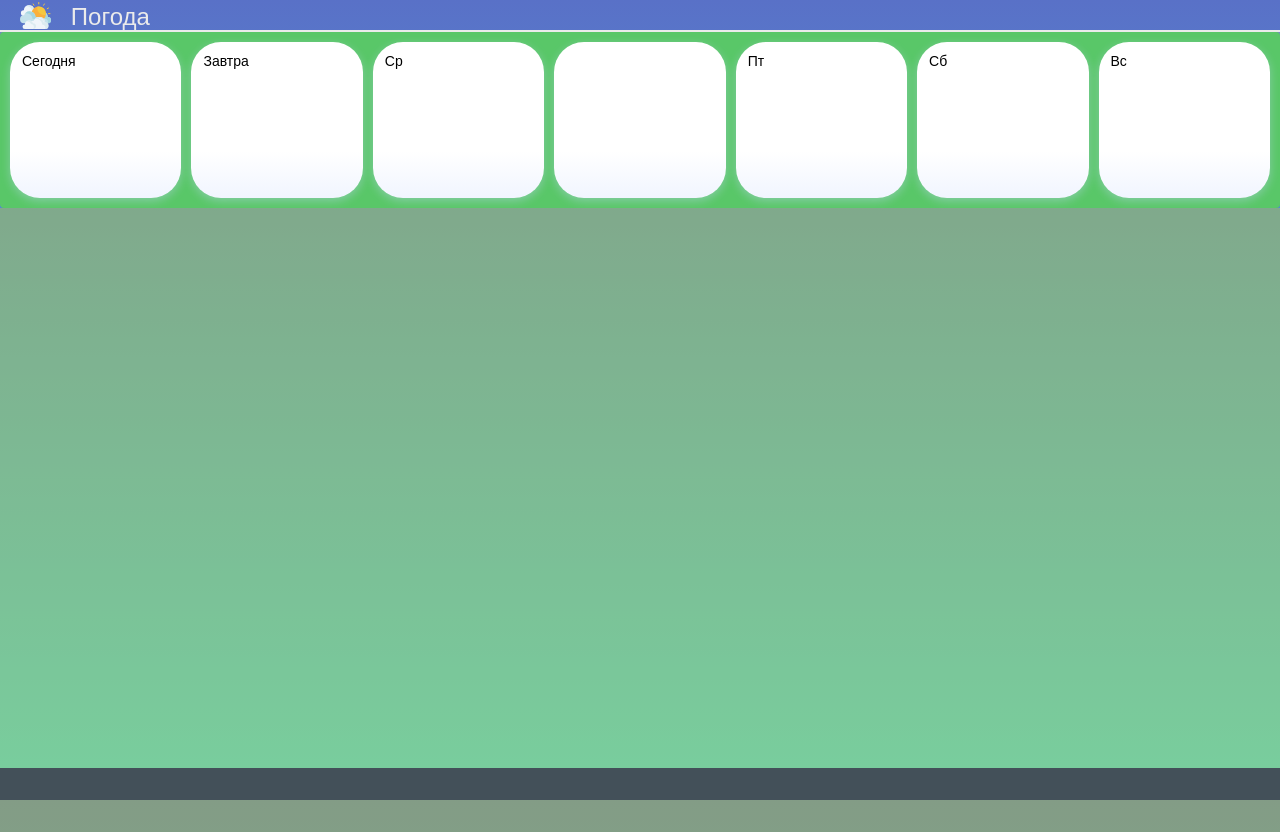
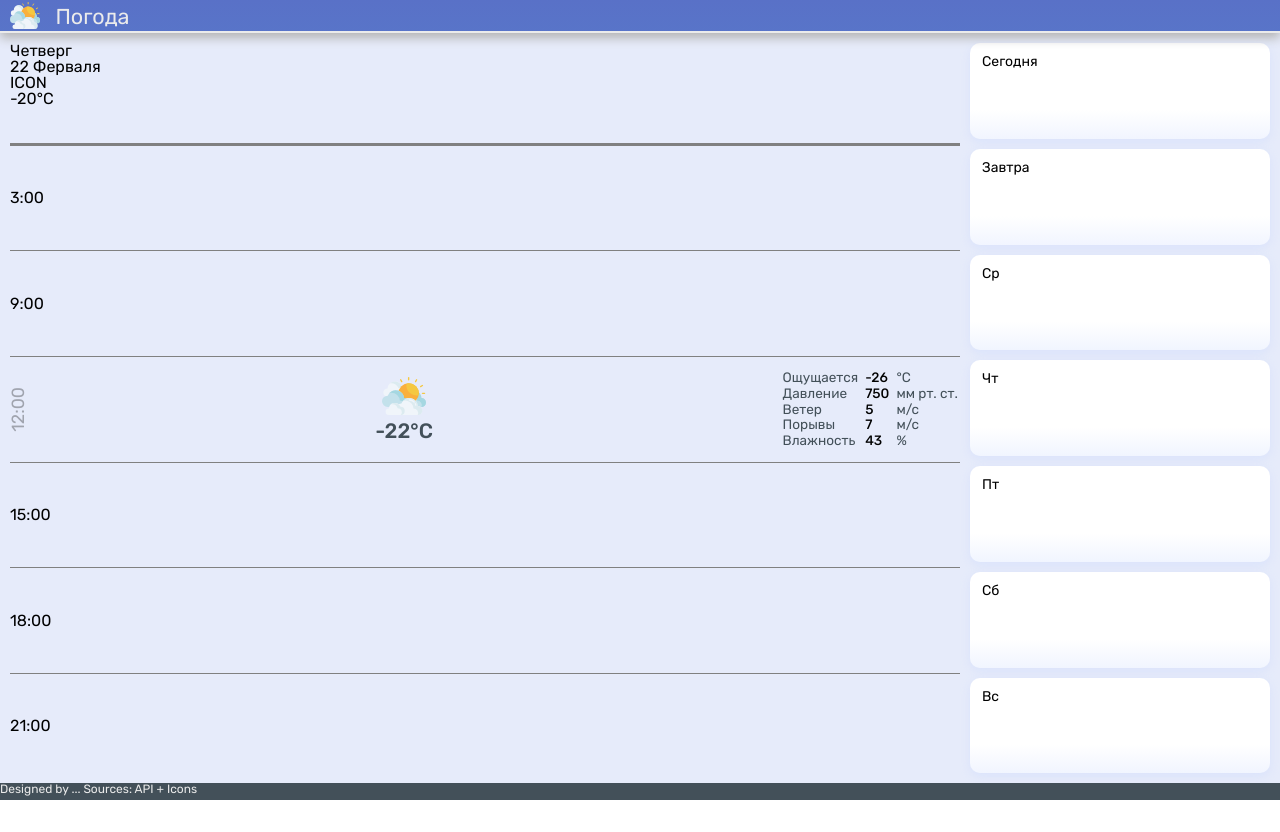
Before and after one commit to AlexKryl91/App_Weather_Forcast, a plain HTML site: page index.html in a window 1280 px wide. After the commit the page ends 800 px from the top, so only its background shows below. Drawn offline with Linux system fonts and the light colour scheme.

Commit message:
v0.1 - UI build 3

```diff
--- a/index.html
+++ b/index.html
@@ -15,69 +15,78 @@
         <h1>Погода</h1>
       </header>
       <main>
-        <!-- <div class="inputs-wrapper">
-          <button class="btn btn__country" aria-label="Выберите страну">Cтрана</button>
-          <button class="btn btn__city" aria-label="Введите название города">Город</button>
-        </div> -->
-        <div class="cards-wrapper">
-          <div class="card">Сегодня</div>
-          <div class="card">Завтра</div>
-          <div class="card">Ср</div>
-          <div class="card">
-            <!-- <div class="card__day-of-week">Чт</div>
-            <div class="card__date">22 Февраля</div>
-            <div class="card__weather-icon"></div>
-            <div class="card__temp"><span class="card__temp-value">-20</span><span>&#176C</span></div> -->
-          </div>
-          <div class="card">Пт</div>
-          <div class="card">Сб</div>
-          <div class="card">Вс</div>
-        </div>
-        <div class="dash-wrapper">
-          <!-- <div class="dash__day-of-week">Четверг</div>
+        <section class="day-info" aria-label="Выбранная дата подробнее">
+          <div class="dash__day-of-week">Четверг</div>
           <div class="dash__date">22 Ферваля</div>
           <div class="dash__weather-icon">ICON</div>
           <div class="dash__temp"><span class="dash__temp-value">-20</span><span>&#176C</span></div>
-          <div class="hour-weather">
-            <div class="hour-weather__time">3:00</div>
-            <div class="hour-weather__weather-icon">ICON</div>
-            <div class="hour-weather__time"><span class="hour-wether__temp-value">-20</span><span>&#176C</span></div>
-            <table aria-label="Таблица с подробными параметрами">
+        </section>
+        <section class="hour-weather" aria-label="Погода в 3:00">3:00</section>
+        <section class="hour-weather" aria-label="Погода в 9:00">9:00</section>
+        <section class="hour-weather" aria-label="Погода в 12:00">
+          <label class="hour-weather__time">12:00</label>
+          <div class="hour-weather__icon">
+            <img src="./img/logo.svg" alt="Иконка погоды" />
+            <p class="hour-weather__temp-value">-22<span>&#176C</span></p>
+          </div>
+          <table aria-label="Таблица погодных параметров">
+            <tbody>
             <tr>
-              <td>Ощущается как</td>
-              <td>X</td>
+              <td>Ощущается</td>
+              <td>-26</td>
               <td>&#176C</td>
             </tr>
             <tr>
               <td>Давление</td>
-              <td>X</td>
+              <td>750</td>
               <td>мм рт. ст.</td>
             </tr>
             <tr>
               <td>Ветер</td>
-              <td>X</td>
+              <td>5</td>
               <td>м/с</td>
             </tr>
             <tr>
               <td>Порывы</td>
-              <td>X</td>
+              <td>7</td>
               <td>м/с</td>
             </tr>
             <tr>
               <td>Влажность</td>
-              <td>X</td>
+              <td>43</td>
               <td>%</td>
             </tr>
+            </tbody>
           </table>
-          </div> -->
-
+        </section>
+        <section class="hour-weather" aria-label="Погода в 15:00">15:00</section>
+        <section class="hour-weather" aria-label="Погода в 18:00">18:00</section>
+        <section class="hour-weather" aria-label="Погода в 21:00">21:00</section>
+      </main>
+      <aside class="cards-wrapper">
+        <div class="card">Сегодня</div>
+        <div class="card">Завтра</div>
+        <div class="card">Ср</div>
+        <div class="card">Чт
+          <!-- <div class="card__day-of-week">Чт</div>
+          <div class="card__date">22 Февраля</div>
+          <div class="card__weather-icon"></div>
+          <div class="card__temp"><span class="card__temp-value">-20</span><span>&#176C</span></div> -->
         </div>
-      </main>
-      <footer>
-        <!-- Designed by ...
-        Sources: API + Icons</footer> -->
+        <div class="card">Пт</div>
+        <div class="card">Сб</div>
+        <div class="card">Вс</div>
+      </aside>
+      <footer>Designed by ... Sources: API + Icons</footer>
     </div>
 
     <!-- <script src="script.js"></script> -->
   </body>
 </html>
+
+
+
+<!-- <div class="inputs-wrapper">
+  <button class="btn btn__country" aria-label="Выберите страну">Cтрана</button>
+  <button class="btn btn__city" aria-label="Введите название города">Город</button>
+</div> -->
--- a/reset.css
+++ /dev/null
@@ -1,82 +0,0 @@
-/* Styles reset */
-* {
-  padding: 0;
-  margin: 0;
-  border: 0;
-}
-
-/* Reset content area sizing */
-*,
-*:before,
-*:after {
-  -moz-box-sizing: border-box;
-  -webkit-box-sizing: border-box;
-  box-sizing: border-box;
-}
-
-:focus,
-:active {
-  outline: none;
-}
-a:focus,
-a:active {
-  outline: none;
-}
-
-header,
-footer,
-nav {
-  display: block;
-}
-
-html,
-body {
-  height: 100%;
-  width: 100%;
-  font-size: 14px;
-  font-size: 100%;
-  line-height: 1;
-  -ms-text-size-adjust: 100%;
-  -moz-text-size-adjust: 100%;
-  -webkit-text-size-adjust: 100%;
-}
-
-h1,
-h2,
-h3,
-h4,
-h5,
-h6 {
-  font-family: inherit;
-  font-weight: 400;
-}
-
-input,
-button,
-textarea {
-  font-family: inherit;
-}
-
-input::-ms-clear {
-  display: none;
-}
-button::-moz-focus-inner {
-  padding: 0;
-  border: 0;
-}
-button {
-  cursor: pointer;
-}
-a,
-a:visited {
-  text-decoration: none;
-}
-a:hover {
-  text-decoration: none;
-}
-ul li {
-  text-decoration: none;
-}
-img {
-  vertical-align: top;
-}
--- /dev/null
+++ b/scss/common/_fonts.scss
@@ -0,0 +1,4 @@
+@font-face {
+  font-family: 'Rubik';
+  src: local('Rubik'), url('../fonts/Rubik.ttf') format('truetype');
+}
--- a/scss/common/_main.scss
+++ b/scss/common/_main.scss
@@ -1,58 +1,54 @@
 body {
   overflow: hidden;
-  font-family: Arial, Helvetica, sans-serif;
+  font-family: 'Rubik', Arial, Helvetica, sans-serif;
   background-image: linear-gradient(0deg, #48c6ef 0%, #5971c7 100%);
 }
 
 .container {
   width: 100dvw;
   height: 100dvh;
+  display: grid;
+  grid-template-columns: repeat(24, 1fr);
+  grid-template-rows: repeat(48, 1fr);
 }
 
-@import '../components/top_bar';
+@import '../components/header';
 
 main {
-  width: 100%;
-  height: 100%;
+  grid-column: span 18;
+  grid-row: span 45;
   display: flex;
   flex-direction: column;
-  align-items: center;
-  justify-content: flex-start;
+  // background-color: rgba(192, 220, 35, 0.4);
+  background-color: rgb(230, 235, 250);
+  padding: 5px 0 5px 10px;
 }
 
-.inputs-wrapper {
-  flex: 1;
-  width: 100%;
-  height: 8%;
+@import '../components/main_dash';
+
+aside {
+  grid-column: span 6;
+  grid-row: span 45;
   display: flex;
-  flex-direction: row;
-  align-items: center;
-  justify-content: center;
-  // background-color: #c44299;
-}
-
-@import '../components/inputs';
-
-.cards-wrapper {
-  flex: 2;
-  width: 100%;
-  /* height: 300px; */
-  border-radius: 4px;
+  flex-direction: column;
   padding: 10px;
-  display: flex;
   gap: 10px;
-  background-color: #59c768;
-  //  background-color: rgb(238, 243, 254);
+  background-color: rgb(230, 235, 250);
 }
 
 @import '../components/card';
 
-.dash-wrapper {
-  flex: 8;
-  width: 100%;
-  background-color: rgba(192, 220, 35, 0.4);
-}
+// .inputs-wrapper {
+//   flex: 1;
+//   width: 100%;
+//   height: 8%;
+//   display: flex;
+//   flex-direction: row;
+//   align-items: center;
+//   justify-content: center;
+//   // background-color: #c44299;
+// }
 
-@import '../components/dash';
+// @import '../components/inputs';
 
 @import '../components/footer';
--- a/scss/components/_card.scss
+++ b/scss/components/_card.scss
@@ -3,7 +3,7 @@
 .card {
   flex: 1;
   padding: 12px;
-  border-radius: 30px;
+  border-radius: 10px;
   font-size: 14px;
   background-image: linear-gradient(
     0deg,
--- a/scss/components/_dash.scss
+++ /dev/null
@@ -1,5 +0,0 @@
-/* MAIN DASH OF WEATHER PARAMETERS */
-
-table {
-  background-color: rgba(196, 66, 153, 0.5);
-}
--- a/scss/components/_footer.scss
+++ b/scss/components/_footer.scss
@@ -1,10 +1,8 @@
 /* FOOTER */
 
 footer {
-  position: absolute;
-  bottom: 0;
-  width: 100%;
-  height: 4%;
+  grid-column: span 24;
+  grid-row: span 1;
   font-size: 12px;
   color: #ebebeb;
   background: rgb(67, 80, 89);
--- /dev/null
+++ b/scss/components/_header.scss
@@ -0,0 +1,31 @@
+header {
+  grid-column: span 24;
+  grid-row: span 2;
+  //   background-color: rgba(196, 66, 153, 0.5);
+  box-shadow: 0px 5px 10px #b4b4b4;
+  border-bottom: 2px solid #ebebeb;
+  display: flex;
+  flex-direction: row;
+  align-items: center;
+  justify-content: flex-start;
+  z-index: 0;
+}
+
+.logo-box {
+  height: 85%;
+  width: fit-content;
+  margin: 0px 15px 0px 10px;
+  //   background-color: #c44299;
+}
+
+.logo-box img {
+  height: 100%;
+}
+
+header h1 {
+  height: 100%;
+  padding-top: 0.7dvh;
+  color: #ebebeb;
+  font-size: 2.7dvh;
+  text-align: left;
+}
--- /dev/null
+++ b/scss/components/_main_dash.scss
@@ -0,0 +1,68 @@
+/* MAIN DASH OF WEATHER PARAMETERS */
+
+.day-info {
+  flex: 1;
+  padding: 5px 0;
+  // background-color: rgba(196, 66, 153, 0.5);
+  border-bottom: 3px solid gray;
+}
+
+.hour-weather {
+  flex: 1;
+  padding: 5px 0;
+  display: flex;
+  flex-direction: row;
+  flex-wrap: nowrap;
+  justify-content: space-between;
+  align-items: center;
+  border-bottom: 1px solid gray;
+  // background-color: rgba(196, 151, 66, 0.5);
+
+  &:last-of-type {
+    border-bottom: none;
+  }
+
+  &__time {
+    font-size: 2.2dvh;
+    font-weight: 400;
+    color: rgba(0, 0, 0, 0.3);
+    writing-mode: vertical-lr;
+    transform: rotate(180deg);
+    // background-color: rgba(192, 220, 35, 0.4);
+  }
+
+  &__icon {
+    height: 100%;
+    width: fit-content;
+    display: flex;
+    flex-direction: column;
+    justify-content: center;
+    align-items: center;
+    // background-color: rgba(35, 220, 44, 0.4);
+    text-align: center;
+
+    img {
+      height: 40%;
+    }
+  }
+
+  &__temp-value {
+    font-size: 2.6dvh;
+    font-weight: 500;
+    color: rgb(67, 80, 89);
+    margin-top: 0.8dvh;
+  }
+
+  table {
+    font-size: 1.7dvh;
+    color: rgb(67, 80, 89);
+    // background-color: rgba(196, 66, 153, 0.5);
+
+    td:nth-child(2) {
+      font-weight: 450;
+      color: rgb(0, 0, 0);
+      padding: 0 5px;
+      // border: 1px solid blue;
+    }
+  }
+}
--- a/scss/components/_top_bar.scss
+++ /dev/null
@@ -1,29 +0,0 @@
-header {
-  width: 100%;
-  height: 4%;
-  display: flex;
-  flex-direction: row;
-  align-items: center;
-  justify-content: flex-start;
-  box-shadow: 0px 10px 40px #b4b4b4;
-  border-bottom: 2px solid #ebebeb;
-}
-
-.logo-box {
-  height: 90%;
-  width: fit-content;
-  margin: 0px 20px 0px 20px;
-  /* background-color: #c44299; */
-}
-
-.logo-box img {
-  height: 100%;
-}
-
-header h1 {
-  height: 100%;
-  padding-top: 5px;
-  color: #ebebeb;
-  font-size: 3dvh;
-  text-align: left;
-}
--- a/scss/index.scss
+++ b/scss/index.scss
@@ -1,4 +1,4 @@
-// @import './common/fonts';
+@import './common/fonts';
 @import './common/reset';
 // @import './common/extends';
 // @import './common/mixins';
```
Also changed, not shown: fonts/Rubik.ttf (added), styles/styles.css, 1 other file.
